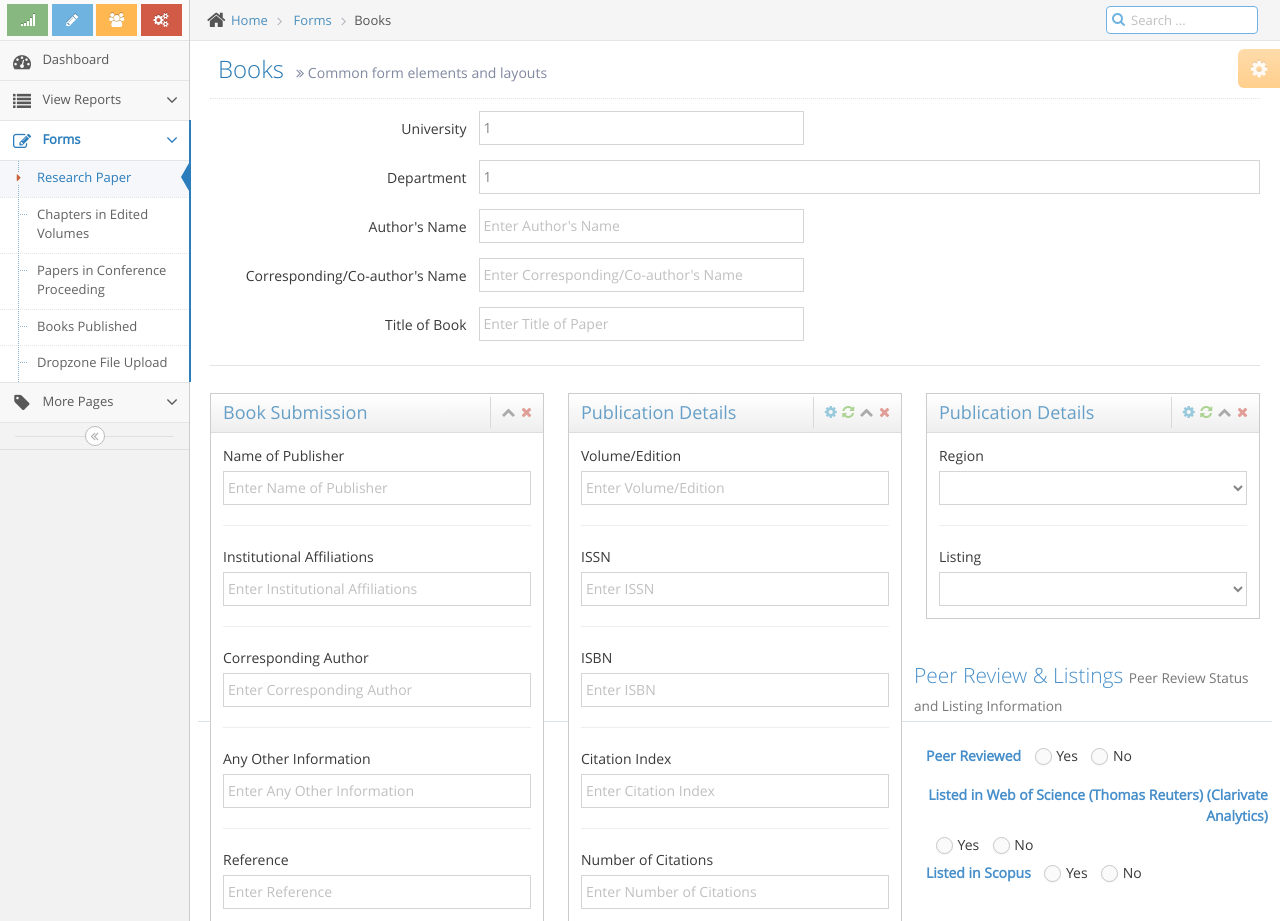
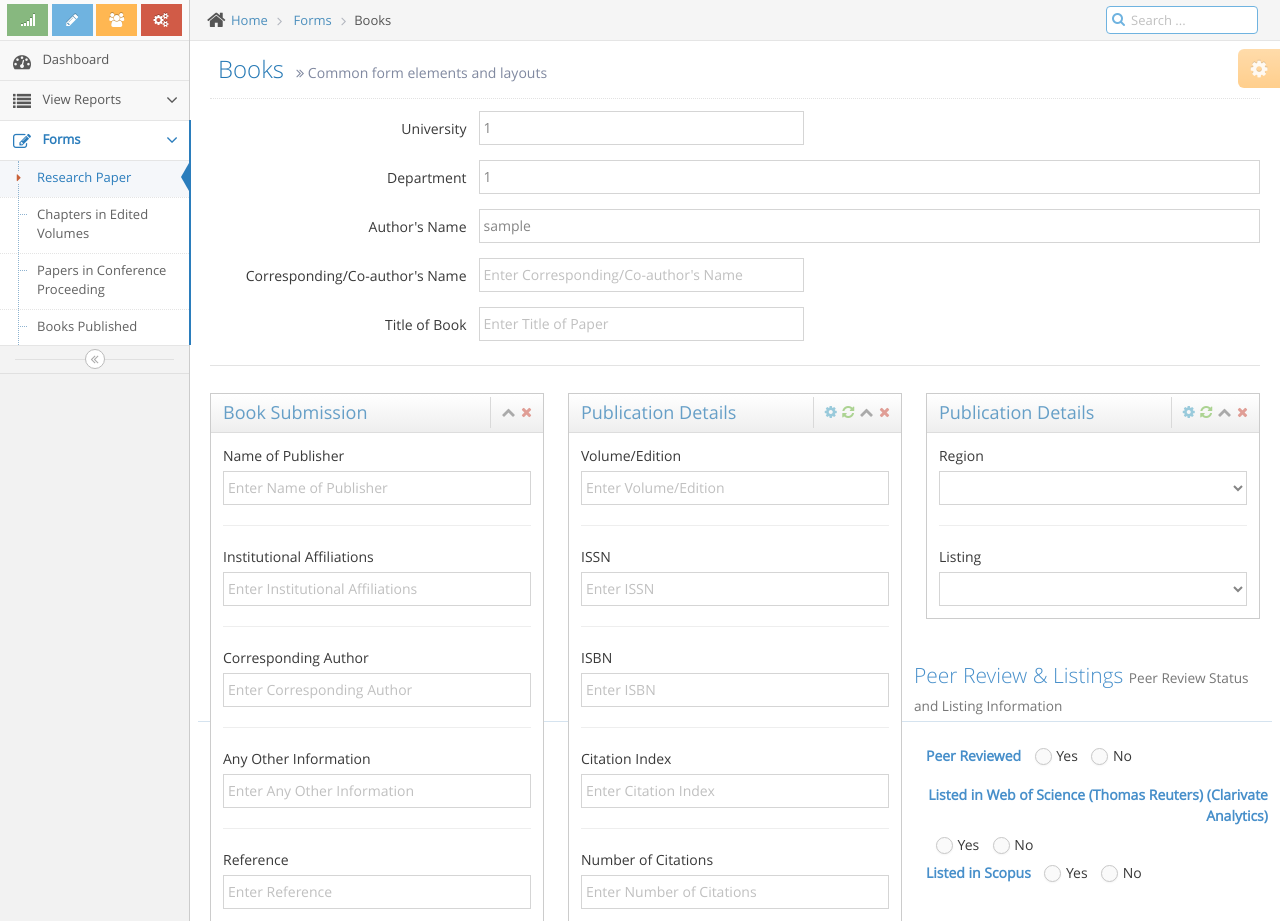
Before and after one commit to Shilpa3107/college-website-proj, a PHP site: page /books.php in a window 1280 px wide. Shown: the part 45-966 px from the top of the page. Run offline with PHP 8.4, Linux system fonts and the light colour scheme; the visitor is signed in with stand-in values (Sample User, id 1).

Commit message:
Removed extra contents

```diff
--- a/books.php
+++ b/books.php
@@ -59,7 +59,7 @@ if($_SERVER['REQUEST_METHOD']=='POST') {
     $department = $_SESSION['department'];
     $faculty = $_SESSION['username'];
     $empid = $_SESSION['emp_id'];
-    $author = $_POST['author_name'];
+    $author = $_SESSION['username'];
     $coauthor = $_POST['corresponding_coauthor_name'];
     $booktitle = $_POST['paper_title'];
     $National = isset($_POST['National']) ? $_POST['National'] : '';
@@ -593,47 +593,11 @@ if($_SERVER['REQUEST_METHOD']=='POST') {
 								<b class="arrow"></b>
 							</li>
 
-							<li class="">
-								<a href="dropzone.html">
-									<i class="menu-icon fa fa-caret-right"></i>
-									Dropzone File Upload
-								</a>
-
-								<b class="arrow"></b>
-							</li>
+
 						</ul>
 					</li>
 
-					<li class="">
-						<a href="#" class="dropdown-toggle">
-							<i class="menu-icon fa fa-tag"></i>
-							<span class="menu-text"> More Pages </span>
-
-							<b class="arrow fa fa-angle-down"></b>
-						</a>
-
-						<b class="arrow"></b>
-
-						<ul class="submenu">
-							<li class="">
-								<a href="profile.php">
-									<i class="menu-icon fa fa-caret-right"></i>
-									User Profile
-								</a>
-
-								<b class="arrow"></b>
-							</li>
-
-							<li class="">
-								<a href="login.php">
-									<i class="menu-icon fa fa-caret-right"></i>
-									Login &amp; Register
-								</a>
-
-								<b class="arrow"></b>
-							</li>
-						</ul>
-					</li>
+
 				</ul><!-- /.nav-list -->
 
 				<div class="sidebar-toggle sidebar-collapse" id="sidebar-collapse">
@@ -766,8 +730,8 @@ if($_SERVER['REQUEST_METHOD']=='POST') {
 									<div class="form-group">
 										<label class="col-sm-3 control-label no-padding-right" for="form-field-4"> Author's Name </label>
 										<div class="col-sm-9">
-											<input type="text" id="form-field-4" name="author_name" placeholder="Enter Author's Name" class="col-xs-10 col-sm-5" />
-										</div>
+										<input type="text" id="form-field-1-1" name="author_name" placeholder="Enter Author's Name" class="form-control" value="<?php echo $_SESSION['username']?>" />
+                                        </div>
 									</div>
 
 									<div class="form-group">
--- a/editReoResearchpaper.php
+++ b/editReoResearchpaper.php
@@ -875,7 +875,7 @@ $conn->close();
 												<div class="widget-body">
 													<div class="widget-main">
 														<div>
-															<label for="research-paper">Research Paper/Article</label>
+															<label for="research-paper">Research Paper/Article or anything which you would like to mention</label>
 															<textarea class="form-control" name="article" id="research-paper" value="<?php echo $row['article']; ?>" placeholder="Enter Research Paper/Article"></textarea>
 														</div>
 														<hr />
```
Also changed, not shown: form-elements-2.php (+4 -11 lines), form-elements.php (+5 -12 lines), form-wizard.php (+4 -11 lines).
